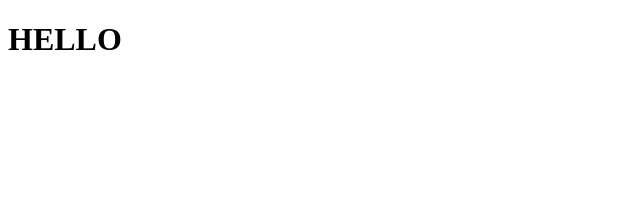
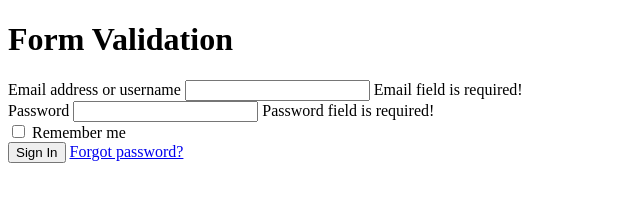
Before and after one commit to Andrew-ft/form-validation, a website: page Index.html in a window 1280 px wide. Shown: the whole page, without its empty margins (0-640 px from the left). Drawn offline with nearby package versions, Linux system fonts and the light colour scheme.

Commit message:
html shell added

```diff
--- a/Index.html
+++ b/Index.html
@@ -7,7 +7,31 @@
     <script src="./node_modules/jquery/dist/jquery.min.js"></script>
 </head>
 <body>
-    <h1 class="hi">hi</h1>
+    <h1>Form Validation</h1>
+    <div class="container">
+        <div class="email">
+            <label for="email">Email address or username</label>
+            <input type="text">
+            <span>Email field is required!</span>
+        </div>
+
+        <div class="password">
+            <label for="password">Password</label>
+            <input type="text">
+            <span>Password field is required!</span>
+            <div class="check-me">
+                <input type="checkbox">
+                <span>Remember me</span>
+            </div>
+        </div>
+
+        <div class="bottom">
+            <input type="button" value="Sign In">
+            <a href="#">Forgot password?</a>
+        </div>
+
+        <div class="display"></div>
+    </div>
 
     <script src="./ValidJS.js"></script>
 </body>
```
